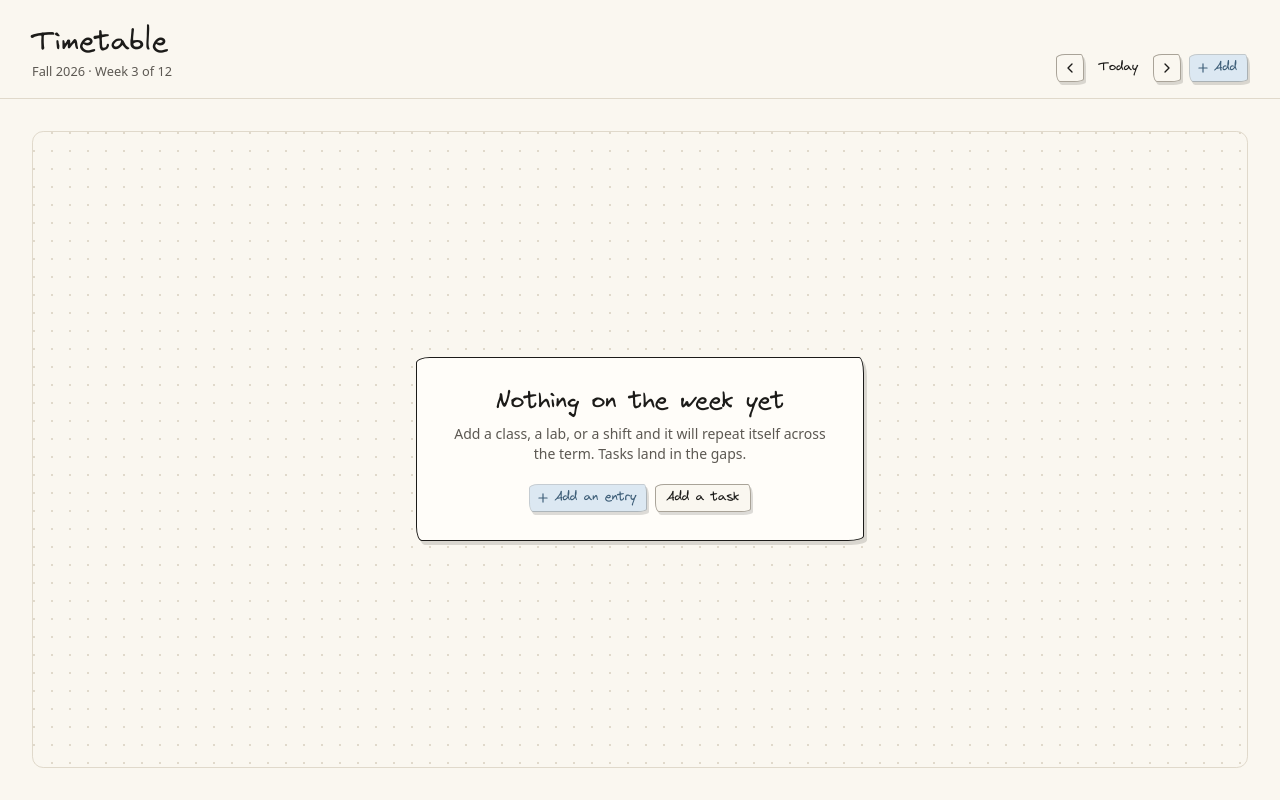
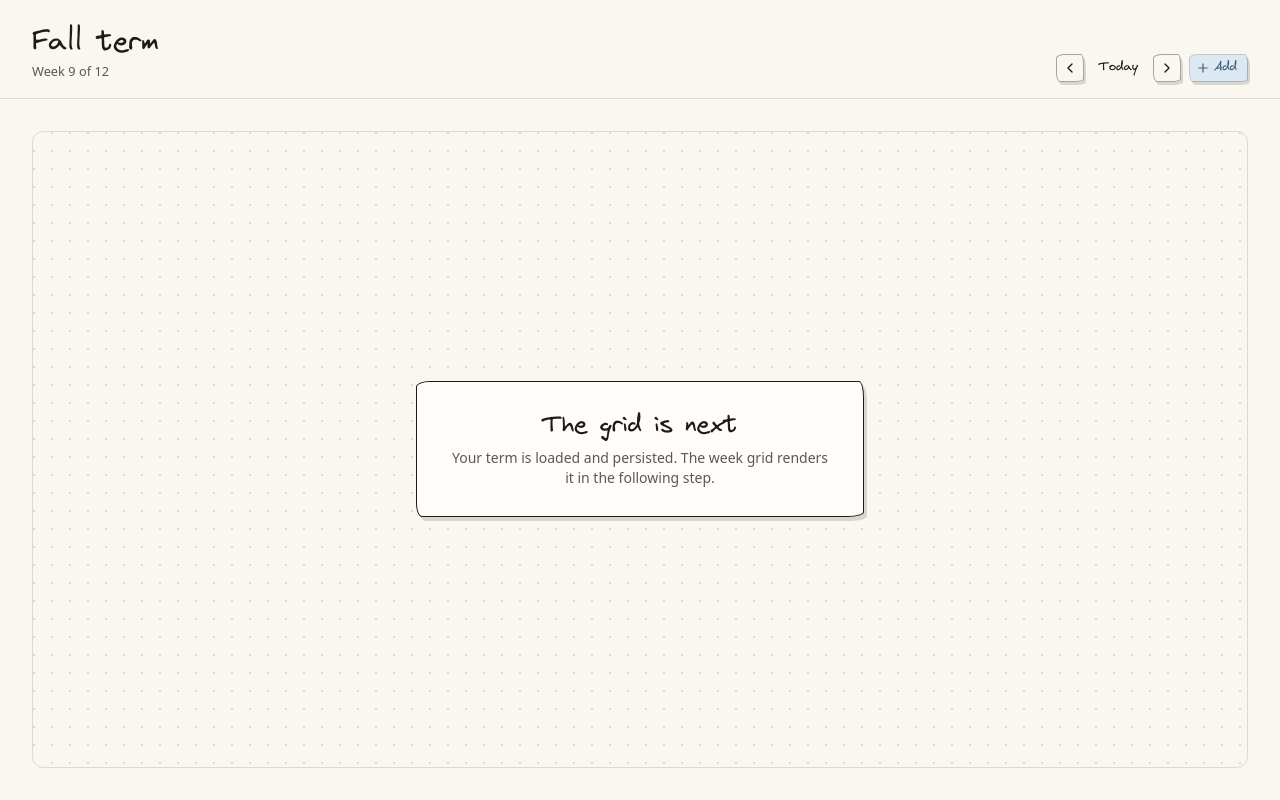
Before and after one commit to abderrahmenex86/TimeTable, a React (Vite) app: page / in a window 1280 px wide. Built offline with nearby package versions, Linux system fonts and the light colour scheme.

Commit message:
[FEAT] wire header to live term data

```diff
--- a/src/routes/week-view.tsx
+++ b/src/routes/week-view.tsx
@@ -1,34 +1,57 @@
 import { ChevronLeft, ChevronRight, Plus } from 'lucide-react'
 import { Button } from '@/components/ui/button'
+import { useWeek } from '@/store/hooks'
+import { useTimetable } from '@/store/timetable-store'
 
 /**
- * Phase 0 shell.
- *
- * This is the real page frame — header, week stepper, grid surface — with the
- * calendar itself still to come. Everything here is meant to be replaced by
- * real state in phase 3; it exists so the design system can be judged in situ
- * rather than on a blank page.
+ * Phase 2 shell: header is live on real store data, the grid lands next.
  */
 export function WeekView() {
+  const { term, weekIndex } = useWeek()
+  const setWeekIndex = useTimetable((state) => state.setWeekIndex)
+  const goToToday = useTimetable((state) => state.goToToday)
+
+  const atStart = weekIndex <= 1
+  const atEnd = weekIndex >= term.weekCount
+
   return (
     <div className="flex min-h-dvh flex-col bg-paper">
       <header className="flex flex-wrap items-end justify-between gap-4 border-b border-rule px-5 pt-7 pb-4 sm:px-8">
         <div>
-          <h1 className="font-hand text-[1.75rem] leading-none">Timetable</h1>
+          <h1 className="font-hand text-[1.75rem] leading-none">
+            {term.name}
+          </h1>
           <p className="mt-1.5 text-[0.8rem] text-ink-60" data-num>
-            Fall 2026 &middot; Week 3 of 12
+            Week {weekIndex} of {term.weekCount}
           </p>
         </div>
 
         <div className="flex items-center gap-2">
           <div className="flex items-center gap-1">
-            <Button variant="outline" size="icon-sm" aria-label="Previous week">
+            <Button
+              variant="outline"
+              size="icon-sm"
+              aria-label="Previous week"
+              disabled={atStart}
+              onClick={() => setWeekIndex(weekIndex - 1)}
+            >
               <ChevronLeft />
             </Button>
-            <Button variant="ghost" size="sm" className="font-hand">
+            <Button
+              variant="ghost"
+              size="sm"
+              className="font-hand"
+              onClick={goToToday}
+            >
               Today
             </Button>
-            <Button variant="outline" size="icon-sm" aria-label="Next week">
+            <Button
+              variant="outline"
+              size="icon-sm"
+              aria-label="Next week"
+              disabled={atEnd}
+              onClick={() => setWeekIndex(weekIndex + 1)}
+            >
               <ChevronRight />
             </Button>
           </div>
@@ -43,21 +66,12 @@ export function WeekView() {
         <div className="paper-dots flex flex-1 items-center justify-center rounded-lg border border-rule p-8">
           <div className="sketch ink-shadow max-w-md bg-paper-raised px-8 py-7 text-center">
             <h2 className="font-hand text-2xl leading-tight">
-              Nothing on the week yet
+              The grid is next
             </h2>
             <p className="mt-2 text-sm text-ink-60">
-              Add a class, a lab, or a shift and it will repeat itself across the
-              term. Tasks land in the gaps.
+              Your term is loaded and persisted. The week grid renders it in the
+              following step.
             </p>
-            <div className="mt-5 flex flex-wrap justify-center gap-2">
-              <Button size="sm" className="font-hand">
-                <Plus data-icon="inline-start" />
-                Add an entry
-              </Button>
-              <Button variant="outline" size="sm" className="font-hand">
-                Add a task
-              </Button>
-            </div>
           </div>
         </div>
       </main>
```
